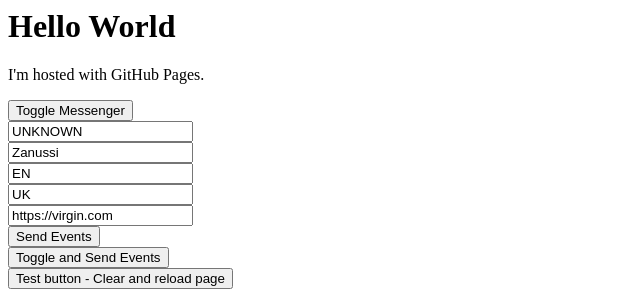
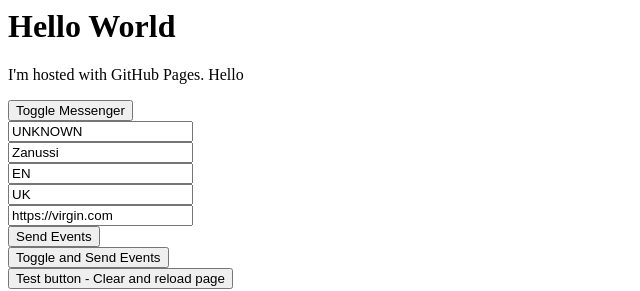
Before and after one commit to mbrzozo/mbrzozo.github.io, a plain HTML site: page index.html in a window 1280 px wide. Shown: the full height of the page, 0-640 px from the left. Drawn offline with Linux system fonts and the light colour scheme.

Commit message:
Update index.html

```diff
--- a/index.html
+++ b/index.html
@@ -55,7 +55,7 @@
   }
 </script>
 <h1>Hello World</h1>
-<p>I'm hosted with GitHub Pages.</p>
+<p>I'm hosted with GitHub Pages. Hello </p>
 <button id="custom-launcher" onclick="toggleMessenger()">
   Toggle Messenger
 </button>
```
